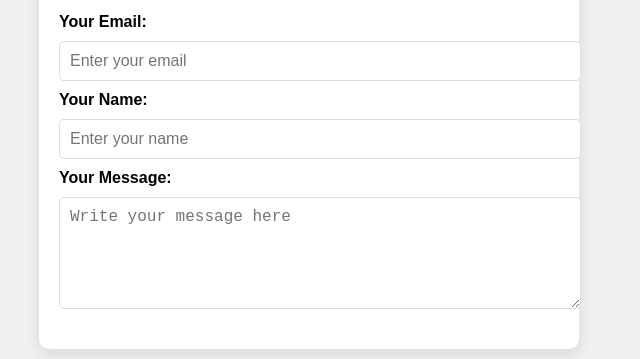
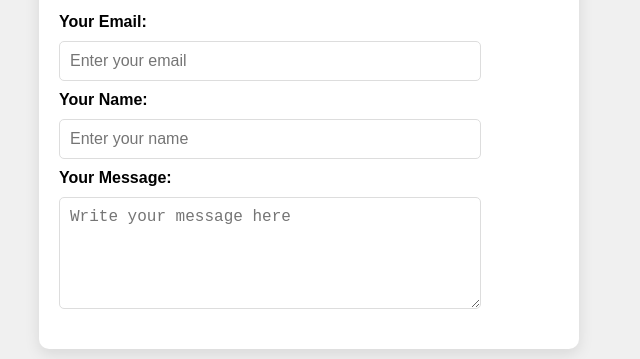
Before and after one commit to Devlin-151023/Devlin-151023.github.io, a plain HTML site: page Contact.html in a window 1280 px wide. Shown: the part 229-588 px from the top of the page, 331-971 px from the left. Drawn offline with Linux system fonts and the light colour scheme.

Commit message:
Update Contact.html

```diff
--- a/Contact.html
+++ b/Contact.html
@@ -24,13 +24,13 @@
         <form id="contactForm" action="https://formspree.io/f/mzzdwoao" method="POST" style="display: flex; flex-direction: column; gap: 10px;">
 
             <label for="email" style="font-weight: bold;">Your Email:</label>
-            <input type="email" id="email" name="email" placeholder="Enter your email" required style="width: 100%; padding: 10px; border: 1px solid #ddd; border-radius: 5px; font-size: 16px;">
+            <input type="email" id="email" name="email" placeholder="Enter your email" required style="width: 80%; padding: 10px; border: 1px solid #ddd; border-radius: 5px; font-size: 16px;">
 
             <label for="name" style="font-weight: bold;">Your Name:</label>
-            <input type="text" id="name" name="name" placeholder="Enter your name" required style="width: 100%; padding: 10px; border: 1px solid #ddd; border-radius: 5px; font-size: 16px;">
+            <input type="text" id="name" name="name" placeholder="Enter your name" required style="width: 80%; padding: 10px; border: 1px solid #ddd; border-radius: 5px; font-size: 16px;">
 
             <label for="message" style="font-weight: bold;">Your Message:</label>
-            <textarea id="message" name="message" rows="5" placeholder="Write your message here" required style="width: 100%; padding: 10px; border: 1px solid #ddd; border-radius: 5px; font-size: 16px; resize: vertical;"></textarea>
+            <textarea id="message" name="message" rows="5" placeholder="Write your message here" required style="width: 80%; padding: 10px; border: 1px solid #ddd; border-radius: 5px; font-size: 16px; resize: vertical;"></textarea>
 
             <!-- reCAPTCHA v2 Checkbox -->
             <div class="g-recaptcha" data-sitekey="6Lcnkt8qAAAAALvjJ0TEpKQIbQ5G8h_i4ysD48gH" style="display: flex; justify-content: center; margin-top: 10px;"></div>
```
